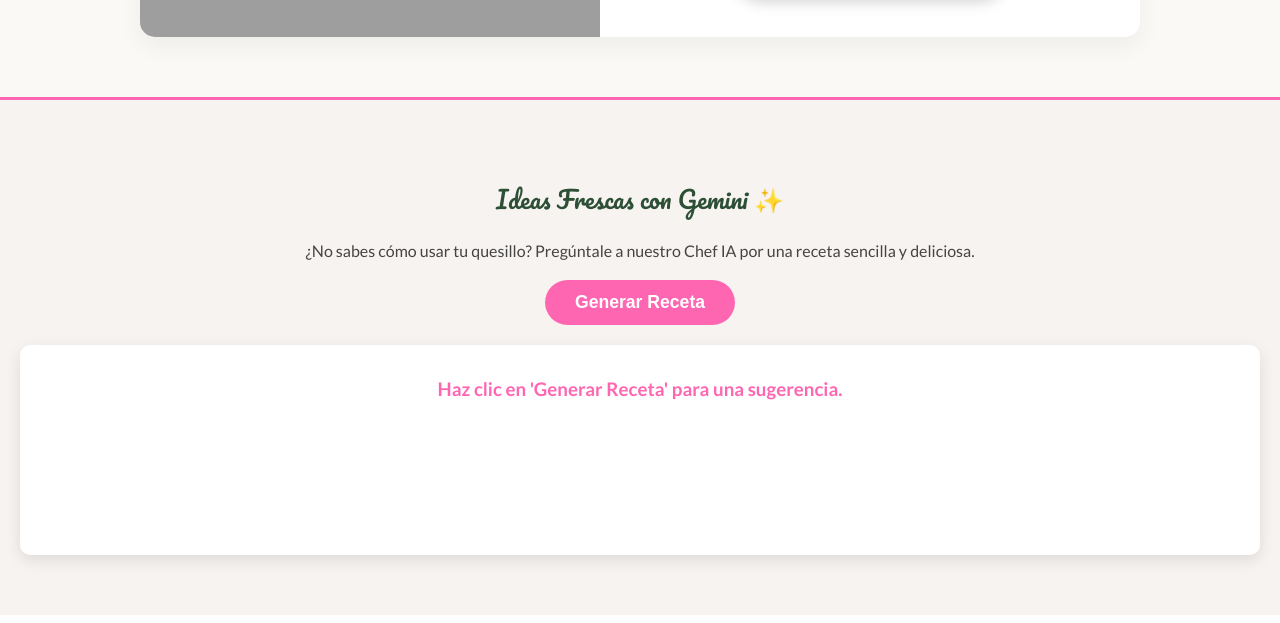
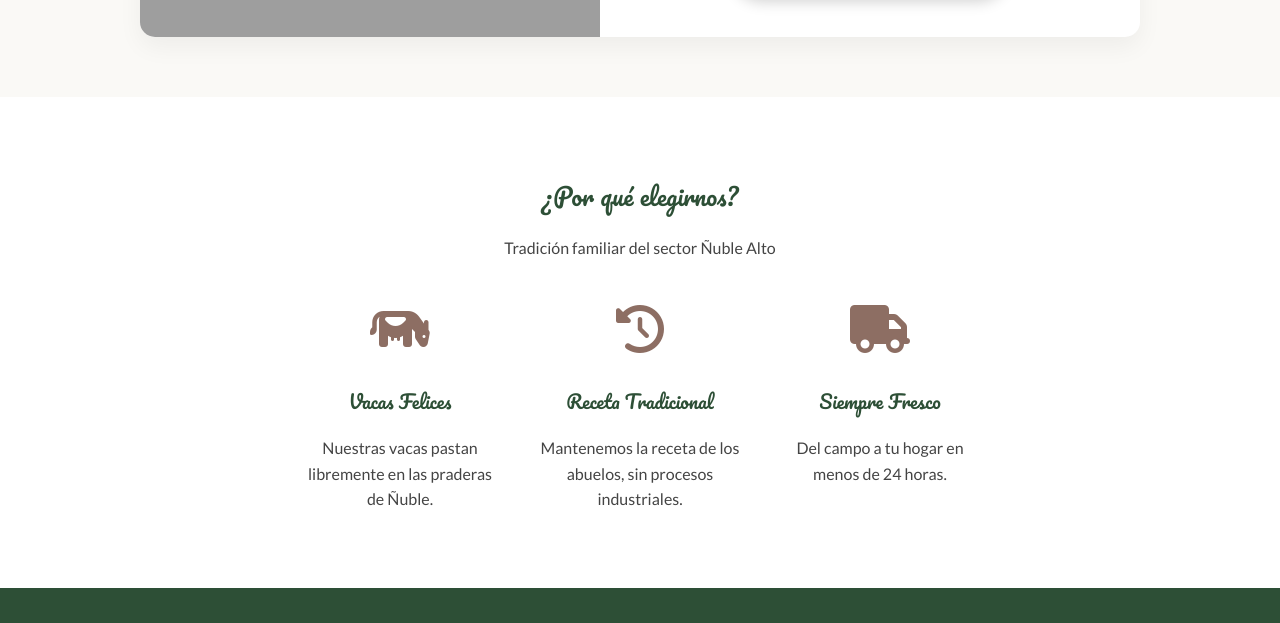
Before and after one commit to michigoodman/quesillos-nuble-alto, a plain HTML site: page index.html in a window 1280 px wide. Shown: the part 1410-2033 px from the top of the page. Drawn offline with Linux system fonts and the light colour scheme; grey boxes are pictures that could not be loaded.

Commit message:
Add files via upload

```diff
--- a/index.html
+++ b/index.html
@@ -338,21 +338,6 @@
         </div>
     </section>
 
-    <!-- GENERADOR DE RECETAS GEMINI -->
-    <section id="recipe-generator-section">
-        <h2>Ideas Frescas con Gemini ✨</h2>
-        <p>¿No sabes cómo usar tu quesillo? Pregúntale a nuestro Chef IA por una receta sencilla y deliciosa.</p>
-
-        <button class="btn-llm" id="generate-recipe-btn" onclick="generateRecipe()">
-            Generar Receta
-            <div id="loading-spinner" class="spinner"></div>
-        </button>
-
-        <div class="recipe-box">
-            <h3 id="recipe-title">Haz clic en 'Generar Receta' para una sugerencia.</h3>
-            <div id="recipe-output"></div>
-        </div>
-    </section>
 
     <!-- CARACTERÍSTICAS / ORIGEN -->
     <section class="origin-section">
```
